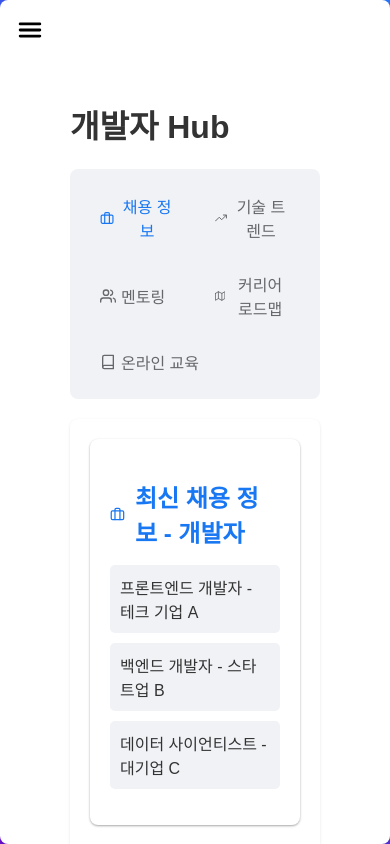
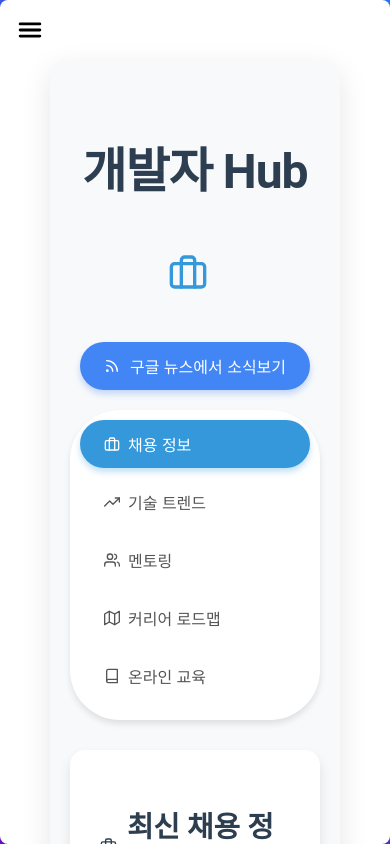
Before and after one commit to kimmatches/CareerConnect-front, a React (Create React App) app in the folder careerconnect-front/: page /community/1 in a window 390 px wide. Built offline with nearby package versions, Linux system fonts and the light colour scheme.

Commit message:
커리어hub업데이트

```diff
--- a/careerconnect-front/package.json
+++ b/careerconnect-front/package.json
@@ -17,6 +17,7 @@
     "react-router-dom": "^6.26.1",
     "react-scripts": "5.0.1",
     "recharts": "^2.12.7",
+    "unsplash-js": "^7.0.19",
     "web-vitals": "^2.1.4"
   },
   "scripts": {
--- a/careerconnect-front/src/components/JobPostings.jsx
+++ b/careerconnect-front/src/components/JobPostings.jsx
@@ -20,7 +20,7 @@ const JobPostings = () => {
 
             // 임시 더미 데이터
             const data = [
-                { id: 1, company: "테크 기업 A", position: "프론트엔드 개발자", location: "서울", salary: "협의 후 결정" },
+                { id: 1, company: "테크 기업 b", position: "프론트엔드 개발자", location: "서울", salary: "협의 후 결정" },
                 { id: 2, company: "스타트업 B", position: "백엔드 개발자", location: "부산", salary: "4000-5000만원" },
                 { id: 3, company: "대기업 C", position: "풀스택 개발자", location: "대전", salary: "5000-6000만원" },
                 { id: 4, company: "IT 기업 D", position: "모바일 앱 개발자", location: "인천", salary: "3500-4500만원" },
@@ -40,7 +40,7 @@ const JobPostings = () => {
 
     return (
         <div className="job-postings">
-            <h2>최신 채용 정보</h2>
+            <h2>최신 채용 정보-크롤링</h2>
             <div className="job-list">
                 {jobPostings.map((job) => (
                     <div key={job.id} className="job-item">
--- a/careerconnect-front/src/components/community/Community.css
+++ b/careerconnect-front/src/components/community/Community.css
@@ -1,130 +1,237 @@
 .community-container {
-    font-family: Arial, sans-serif;
     max-width: 1200px;
     margin: 0 auto;
-    padding: 20px;
+    padding: 40px 20px;
+    font-family: 'Roboto', sans-serif;
+    background-color: #f8f9fa;
+    border-radius: 15px;
+    box-shadow: 0 10px 30px rgba(0, 0, 0, 0.1);
+}
+
+h1 {
+    color: #2c3e50;
+    text-align: center;
+    margin-bottom: 30px;
+    font-size: 3em;
+    font-weight: 700;
+    letter-spacing: -1px;
+    animation: fadeInDown 0.8s ease-out;
+}
+
+.google-news-button {
+    display: flex;
+    align-items: center;
+    justify-content: center;
+    gap: 10px;
+    background-color: #4285F4;
+    color: white;
+    border: none;
+    padding: 12px 24px;
+    border-radius: 50px;
+    cursor: pointer;
+    font-size: 1em;
+    font-weight: 500;
+    margin: 20px auto;
+    transition: all 0.3s ease;
+    box-shadow: 0 4px 6px rgba(66, 133, 244, 0.3);
+}
+
+.google-news-button:hover {
+    background-color: #3367D6;
+    transform: translateY(-2px);
+    box-shadow: 0 6px 8px rgba(66, 133, 244, 0.4);
+}
+
+.google-news-button:active {
+    transform: translateY(0);
 }
 
 .community-nav {
     display: flex;
     justify-content: space-around;
-    margin-bottom: 20px;
-    background-color: #f0f2f5;
+    margin-bottom: 30px;
+    background-color: #fff;
     padding: 10px;
-    border-radius: 8px;
+    border-radius: 50px;
+    box-shadow: 0 4px 6px rgba(0, 0, 0, 0.1);
 }
 
 .community-nav button {
-    background: none;
+    background-color: transparent;
     border: none;
-    padding: 10px 15px;
+    padding: 12px 24px;
     cursor: pointer;
-    font-size: 16px;
-    color: #65676b;
+    font-size: 1em;
+    font-weight: 500;
+    transition: all 0.3s ease;
+    border-radius: 25px;
     display: flex;
     align-items: center;
-    transition: color 0.3s ease;
+    gap: 8px;
+    color: #555;
 }
 
-.community-nav button:hover,
-.community-nav button.active {
-    color: #1877f2;
+.community-nav button:hover {
+    background-color: #f1f3f5;
+    color: #2c3e50;
 }
 
-.community-nav button svg {
-    margin-right: 5px;
+.community-nav button.active {
+    background-color: #3498db;
+    color: white;
+    box-shadow: 0 4px 6px rgba(52, 152, 219, 0.3);
 }
 
-.community-content {
-    background-color: #ffffff;
-    border-radius: 8px;
-    padding: 20px;
-    box-shadow: 0 1px 3px rgba(0, 0, 0, 0.1);
+/* 섹션 공통 스타일 */
+.section {
+    background-color: #fff;
+    padding: 30px;
+    border-radius: 15px;
+    margin-bottom: 30px;
+    box-shadow: 0 6px 12px rgba(0, 0, 0, 0.1);
+    transition: all 0.3s ease;
+    animation: fadeInUp 0.8s ease-out;
 }
 
-.section {
-    margin-bottom: 30px;
+.section:hover {
+    transform: translateY(-5px);
+    box-shadow: 0 12px 24px rgba(0, 0, 0, 0.15);
 }
 
 .section h2 {
+    color: #2c3e50;
+    margin-bottom: 20px;
     display: flex;
     align-items: center;
-    color: #1877f2;
-    margin-bottom: 15px;
+    gap: 10px;
+    font-size: 1.8em;
+    font-weight: 600;
 }
 
-.section h2 svg {
-    margin-right: 10px;
-}
-
-.section ul {
+.job-postings ul {
     list-style-type: none;
     padding: 0;
 }
 
-.section li {
-    margin-bottom: 10px;
-    padding: 10px;
-    background-color: #f0f2f5;
-    border-radius: 5px;
+.job-postings li {
+    padding: 15px;
+    border-bottom: 1px solid #eee;
+    transition: background-color 0.3s ease;
+    font-size: 1.1em;
 }
 
-.job-postings li, .online-courses li {
+.job-postings li:hover {
+    background-color: #f8f9fa;
+}
+
+.skill-trends {
+    height: 400px;
+}
+
+.mentoring button {
+    background-color: #27ae60;
+    color: white;
+    border: none;
+    padding: 12px 24px;
+    border-radius: 50px;
+    cursor: pointer;
+    font-size: 1em;
+    font-weight: 500;
+    transition: all 0.3s ease;
+    margin-top: 20px;
+    box-shadow: 0 4px 6px rgba(39, 174, 96, 0.3);
+}
+
+.mentoring button:hover {
+    background-color: #2ecc71;
+    transform: translateY(-2px);
+    box-shadow: 0 6px 8px rgba(39, 174, 96, 0.4);
+}
+
+.career-roadmap ul {
+    list-style-type: none;
+    padding: 0;
     display: flex;
     justify-content: space-between;
     align-items: center;
-}
-
-.mentoring button {
-    background-color: #1877f2;
-    color: white;
-    border: none;
-    padding: 10px 15px;
-    border-radius: 5px;
-    cursor: pointer;
-    font-size: 16px;
-    transition: background-color 0.3s ease;
-}
-
-.mentoring button:hover {
-    background-color: #166fe5;
-}
-
-.career-roadmap ul {
-    display: flex;
-    justify-content: space-between;
-    padding: 20px 0;
+    position: relative;
 }
 
 .career-roadmap li {
+    background-color: #3498db;
+    color: white;
+    padding: 15px;
+    border-radius: 10px;
+    text-align: center;
+    flex: 1;
+    margin: 0 10px;
     position: relative;
-    padding: 10px;
-    background-color: #e4e6eb;
-    border-radius: 5px;
-    text-align: center;
+    z-index: 1;
+    font-weight: 500;
+    box-shadow: 0 4px 6px rgba(52, 152, 219, 0.3);
 }
 
-.career-roadmap li::after {
-    content: '→';
+.career-roadmap ul::before {
+    content: '';
     position: absolute;
-    right: -15px;
     top: 50%;
-    transform: translateY(-50%);
-    color: #65676b;
+    left: 0;
+    right: 0;
+    height: 2px;
+    background-color: #3498db;
+    z-index: 0;
 }
 
-.career-roadmap li:last-child::after {
-    content: none;
+.online-courses ul {
+    list-style-type: none;
+    padding: 0;
+}
+
+.online-courses li {
+    background-color: #f8f9fa;
+    margin-bottom: 15px;
+    padding: 20px;
+    border-radius: 10px;
+    transition: all 0.3s ease;
+    font-size: 1.1em;
+}
+
+.online-courses li:hover {
+    transform: translateY(-5px);
+    box-shadow: 0 8px 15px rgba(0, 0, 0, 0.1);
+    background-color: #fff;
+}
+
+@keyframes fadeInDown {
+    from {
+        opacity: 0;
+        transform: translateY(-20px);
+    }
+    to {
+        opacity: 1;
+        transform: translateY(0);
+    }
+}
+
+@keyframes fadeInUp {
+    from {
+        opacity: 0;
+        transform: translateY(20px);
+    }
+    to {
+        opacity: 1;
+        transform: translateY(0);
+    }
 }
 
 @media (max-width: 768px) {
     .community-nav {
-        flex-wrap: wrap;
+        flex-direction: column;
+        align-items: stretch;
     }
 
     .community-nav button {
-        flex: 1 0 40%;
-        margin: 5px;
+        margin-bottom: 10px;
     }
 
     .career-roadmap ul {
@@ -132,14 +239,57 @@
     }
 
     .career-roadmap li {
-        margin-bottom: 15px;
+        margin: 10px 0;
     }
 
-    .career-roadmap li::after {
-        content: '↓';
-        right: 50%;
-        top: auto;
-        bottom: -20px;
-        transform: translateX(50%);
+    .career-roadmap ul::before {
+        display: none;
     }
 }
+
+.job-icon-container {
+    display: flex;
+    justify-content: center;
+    align-items: center;
+    width: 100px;
+    height: 100px;
+    margin: 0 auto 30px;
+    background-color: #f8f9fa;
+    border-radius: 50%;
+    transition: all 0.3s ease;
+}
+
+.job-icon {
+    font-size: 50px;
+    color: #3498db;
+    transition: all 0.3s ease;
+}
+
+.job-icon-container:hover {
+    transform: scale(1.1);
+    box-shadow: 0 5px 15px rgba(0, 0, 0, 0.1);
+}
+
+.job-icon-container:hover .job-icon {
+    transform: rotate(15deg);
+}
+
+.job-icon-container.developer .job-icon { color: #3498db; }
+.job-icon-container.designer .job-icon { color: #e74c3c; }
+.job-icon-container.marketer .job-icon { color: #2ecc71; }
+.job-icon-container.planner .job-icon { color: #f39c12; }
+.job-icon-container.dataAnalyst .job-icon { color: #9b59b6; }
+.job-icon-container.itManager .job-icon { color: #1abc9c; }
+.job-icon-container.contentWriter .job-icon { color: #e67e22; }
+.job-icon-container.hrManager .job-icon { color: #34495e; }
+
+@media (max-width: 768px) {
+    .job-icon-container {
+        width: 80px;
+        height: 80px;
+    }
+
+    .job-icon {
+        font-size: 40px;
+    }
+}
--- a/careerconnect-front/src/components/community/Community.js
+++ b/careerconnect-front/src/components/community/Community.js
@@ -1,5 +1,5 @@
 import React, { useState } from 'react';
-import { FiBriefcase, FiTrendingUp, FiUsers, FiMap, FiBook } from 'react-icons/fi';
+import { FiBriefcase, FiTrendingUp, FiUsers, FiMap, FiBook, FiRss, FiCode, FiPenTool, FiTrello, FiBarChart, FiServer, FiEdit, FiUserPlus } from 'react-icons/fi';
 import { BarChart, Bar, XAxis, YAxis, CartesianGrid, Tooltip, Legend, ResponsiveContainer } from 'recharts';
 import { useParams } from 'react-router-dom';
 import './Community.css';
@@ -234,14 +234,60 @@ const OnlineCourses = ({ data }) => (
     </div>
 );
 
+const GoogleNewsButton = ({ jobTitle }) => {
+    const handleClick = () => {
+        const searchQuery = encodeURIComponent(`${jobTitle} 직업 뉴스`);
+        window.open(`https://news.google.com/search?q=${searchQuery}&hl=ko&gl=KR&ceid=KR:ko`, '_blank');
+    };
+
+    return (
+        <button className="google-news-button" onClick={handleClick}>
+            <FiRss /> 구글 뉴스에서 소식보기
+        </button>
+    );
+};
+
+const JobIcon = ({ jobCategory }) => {
+    const getIcon = (category) => {
+        switch(category) {
+            case 'developer': return <FiCode className="job-icon" />;
+            case 'designer': return <FiPenTool className="job-icon" />;
+            case 'marketer': return <FiTrello className="job-icon" />;
+            case 'planner': return <FiMap className="job-icon" />;
+            case 'dataAnalyst': return <FiBarChart className="job-icon" />;
+            case 'itManager': return <FiServer className="job-icon" />;
+            case 'contentWriter': return <FiEdit className="job-icon" />;
+            case 'hrManager': return <FiUserPlus className="job-icon" />;
+            default: return <FiBriefcase className="job-icon" />;
+        }
+    };
+
+    return (
+        <div className={`job-icon-container ${jobCategory}`}>
+            {getIcon(jobCategory)}
+        </div>
+    );
+};
+
 const Community = () => {
-    const { jobCategory } = useParams(); // Extract jobCategory from URL params
+    const { jobCategory } = useParams();
     const [activeTab, setActiveTab] = useState('jobs');
-    const data = jobData[jobCategory] || jobData.developer; // Fallback to developer if jobCategory is invalid
+    const data = jobData[jobCategory] || jobData.developer;
+
+    if (!jobCategory || !data) {
+        return (
+            <div className="community-container">
+                <h1>커리어 Hub</h1>
+                <p>크롤링하여 꾸밀부분</p>
+            </div>
+        );
+    }
 
     return (
         <div className="community-container">
             <h1>{data.title} Hub</h1>
+            <JobIcon jobCategory={jobCategory} />
+            <GoogleNewsButton jobTitle={data.title} />
             <nav className="community-nav">
                 <button onClick={() => setActiveTab('jobs')} className={activeTab === 'jobs' ? 'active' : ''}>
                     <FiBriefcase /> 채용 정보
```
Also changed, not shown: 1 other file (tests, documents, lock files or other folders).
